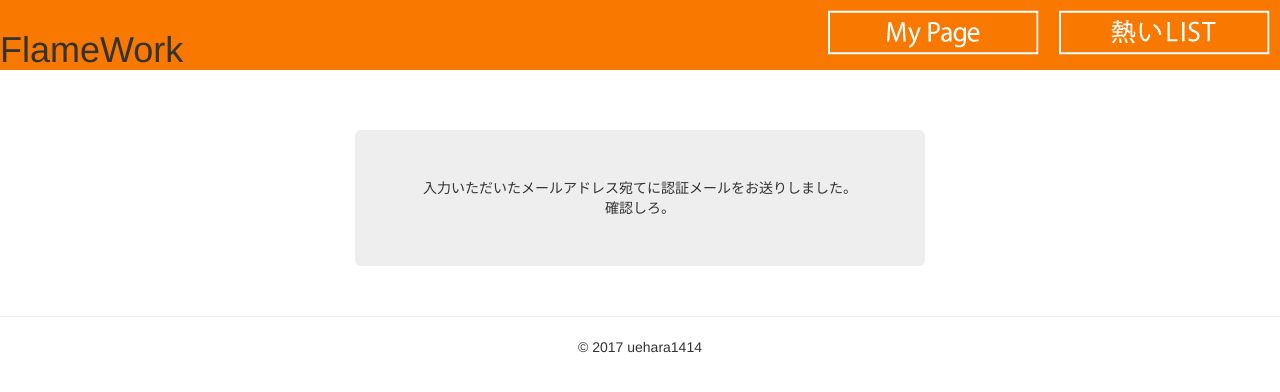
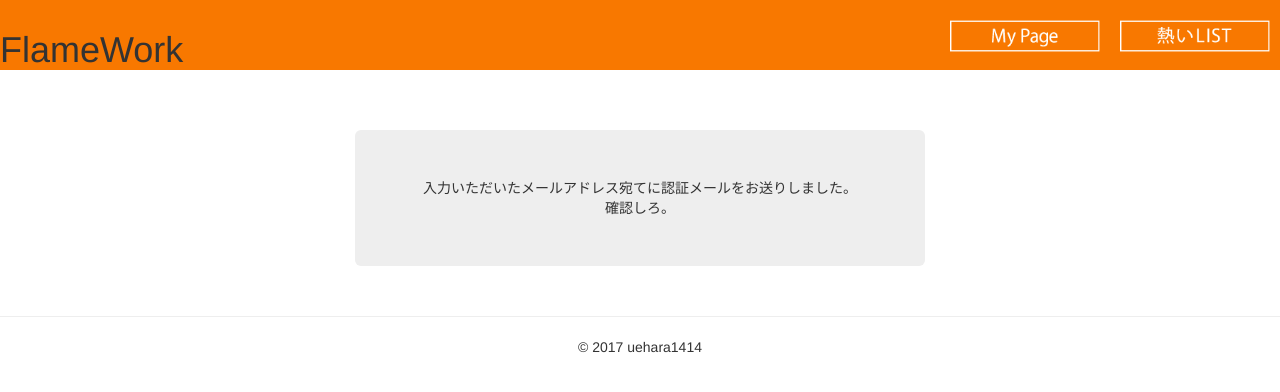
Before and after one commit to uehara1414/flamework, a Django app: page /confirming/ in a window 1280 px wide. Shown: the top 392 px of the page. Run offline with Django 3.2, Linux system fonts and the light colour scheme; some libraries are stand-ins or nearby versions.

Commit message:
サイズ調整

```diff
--- a/flamework_app/static/flamework_app/css/main.css
+++ b/flamework_app/static/flamework_app/css/main.css
@@ -35,3 +35,8 @@
     height: 200px;
     width: 200px;
 }
+
+.menu-banner{
+    width: 150px;
+    margin-top: 10px;
+}
--- a/flamework_app/templates/flamework_app/base.html
+++ b/flamework_app/templates/flamework_app/base.html
@@ -57,10 +57,10 @@
         <h1>FlameWork</h1>
     </div>
     <div class="right-content left-margin">
-        <img src="{% static 'flamework_app/img/header/atsui_list-01.png' %}" alt="熱いリスト">
+        <img src="{% static 'flamework_app/img/header/atsui_list-01.png' %}" class="menu-banner" alt="熱いリスト">
     </div>
     <div class="right-content right-margin">
-        <img src="{% static 'flamework_app/img/header/my_page-01.png' %}" alt="マイページ">
+        <img src="{% static 'flamework_app/img/header/my_page-01.png' %}" class="menu-banner" alt="マイページ">
     </div>
 </div>
 
```
